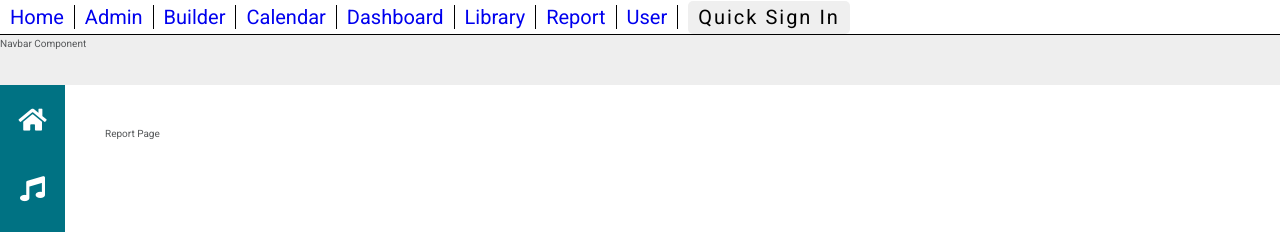
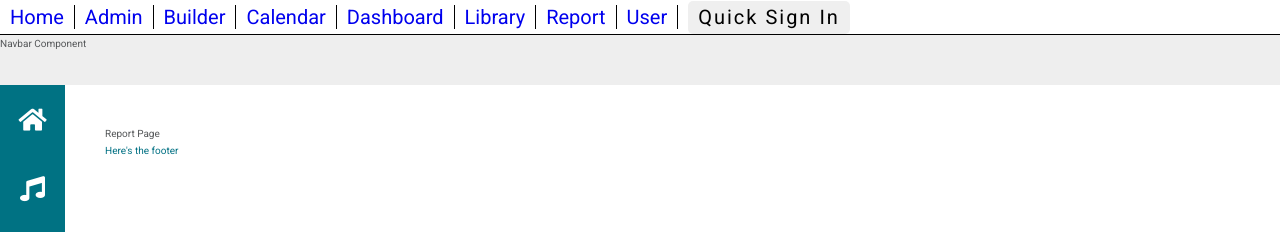
Before and after one commit to codefordenver/Comrad, a React (Create React App) app in the folder client/: page /report in a window 1280 px wide. Shown: the top 232 px of the page. Built offline with nearby package versions, Linux system fonts and the light colour scheme; no server answers.

Commit message:
change
changes

```diff
--- a/client/src/index.css
+++ b/client/src/index.css
@@ -1390,6 +1390,10 @@ border-table-collapse {
   grid-column: 3 / end;
   grid-row: 3 / end; }
 
+.footer {
+  color: #007083;
+  border: 3px #007083; }
+
 /* ------------------------------------------
   MARGIN
 ------------------------------------------ */
--- a/client/src/pages/Report/ReportPage.js
+++ b/client/src/pages/Report/ReportPage.js
@@ -7,6 +7,11 @@ class ReportPage extends Component {
     return (
       <div className="report__page">
         Report Page
+       <div className="footer__demo">
+       <footer className="footer">
+       Here's the footer
+       </footer>
+       </div>
       </div>
     )
   }
--- a/client/src/sass/pages/_report.scss
+++ b/client/src/sass/pages/_report.scss
@@ -1,3 +1,12 @@
 .report {
 
 }
+
+.footer {
+	bottom:0;
+	min-height:100%;
+	color: #007083;
+	border: 3px #007083;
+	width: 100%
+	position: absolute
+}
```
Also changed, not shown: 1 other file (tests, documents, lock files or other folders).
